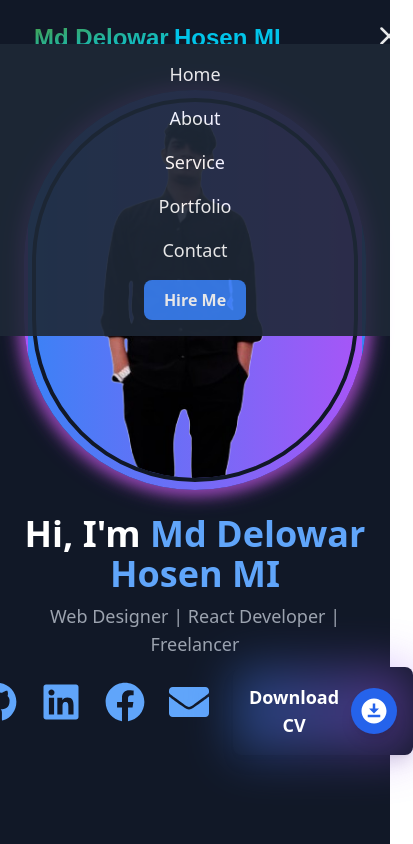
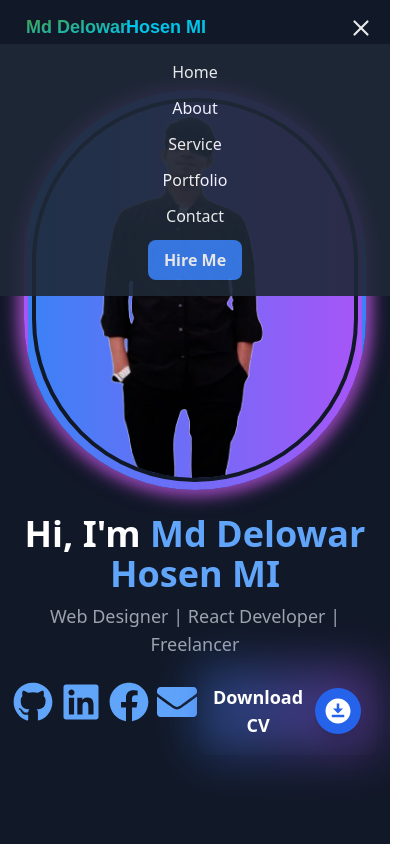
Before and after one commit to delowarmi/Portfolio, a React (Vite) app: page / in a window 390 px wide. Both pictures are taken after a click on the button 389 px from the left and 36 px from the top of the page. Shown: the top 844 px of the page, 413 px wide, since content can reach past the window. Built offline with nearby package versions, Linux system fonts and the light colour scheme.

Commit message:
Refactor Navbar and Index components for improved layout and responsiveness; adjust logo size and spacing, and enhance social media section styling

```diff
--- a/src/components/Navbar.jsx
+++ b/src/components/Navbar.jsx
@@ -36,32 +36,32 @@ const Navbar = () => {
         isScrolled ? "bg-gray-900 shadow-lg py-0" : "bg-transparent py-4"
       }`}
     >
-      <div className="max-w-[1320px] mx-auto flex justify-between items-center px-6">
+      <div className="max-w-[1320px] mx-auto flex justify-between items-center px-4 sm:px-6">
         {/* Logo */}
-        <Link to="/" className="text-white text-2xl font-bold">
-          <div className="flex items-center justify-center h-20">
+        <Link to="/" className="text-white text-xl sm:text-2xl font-bold">
+          <div className="flex items-center justify-center h-16 sm:h-20">
             <svg
-              width="350"
-              height="60"
-              viewBox="0 0 350 60"
+              width="250"
+              height="50"
+              viewBox="0 0 250 50"
               fill="none"
               xmlns="http://www.w3.org/2000/svg"
             >
               <text
                 x="10"
-                y="40"
+                y="30"
                 fontFamily="Arial, sans-serif"
-                fontSize="24"
+                fontSize="18"
                 fontWeight="bold"
                 fill="url(#gradient)"
               >
                 Md Delowar
               </text>
               <text
-                x="150"
-                y="40"
+                x="110"
+                y="30"
                 fontFamily="Arial, sans-serif"
-                fontSize="24"
+                fontSize="18"
                 fontWeight="bold"
                 fill="#00D8FF"
               >
@@ -79,7 +79,7 @@ const Navbar = () => {
 
         {/* Desktop Menu */}
         <div className="hidden lg:flex flex-1 justify-center">
-          <ul className="flex space-x-6">
+          <ul className="flex space-x-4 sm:space-x-6">
             <NavItem to="/" label="Home" />
             <NavItem to="/about" label="About" />
             <NavItem to="/service" label="Service" />
@@ -91,7 +91,7 @@ const Navbar = () => {
         {/* Hire Me Button */}
         <div className="hidden lg:block">
           <Link to="mailto:md48735002@gmail.com">
-            <button className="bg-blue-500 hover:bg-blue-700 text-white font-bold py-2 px-5 rounded-lg transition-all duration-300">
+            <button className="bg-blue-500 hover:bg-blue-700 text-white font-bold py-2 px-4 sm:px-5 rounded-lg transition-all duration-300">
               Hire Me
             </button>
           </Link>
@@ -99,7 +99,7 @@ const Navbar = () => {
 
         {/* Mobile Menu Button */}
         <button onClick={toggleNavbar} className="block lg:hidden text-white">
-          {isOpen ? <X size={30} /> : <Menu size={30} />}
+          {isOpen ? <X size={26} /> : <Menu size={26} />}
         </button>
       </div>
 
@@ -109,7 +109,7 @@ const Navbar = () => {
           isOpen ? "h-auto opacity-100 py-4" : "h-0 opacity-0 overflow-hidden"
         }`}
       >
-        <ul className="flex flex-col items-center space-y-4">
+        <ul className="flex flex-col items-center space-y-3 sm:space-y-4">
           <NavItem to="/" label="Home" onClick={toggleNavbar} />
           <NavItem to="/about" label="About" onClick={toggleNavbar} />
           <NavItem to="/service" label="Service" onClick={toggleNavbar} />
@@ -119,7 +119,7 @@ const Navbar = () => {
           {/* Mobile Hire Me Button */}
           <div className="lg:hidden">
             <Link to="mailto:md48735002@gmail.com">
-              <button className="bg-blue-500 hover:bg-blue-700 text-white font-bold py-2 px-5 rounded-lg transition-all duration-300">
+              <button className="bg-blue-500 hover:bg-blue-700 text-white font-bold py-2 px-4 rounded-lg transition-all duration-300">
                 Hire Me
               </button>
             </Link>
@@ -136,7 +136,7 @@ const NavItem = ({ to, label, onClick }) => {
       <Link
         to={to}
         onClick={onClick}
-        className="text-white text-lg font-medium hover:text-blue-400 transition duration-300"
+        className="text-white text-base sm:text-lg font-medium hover:text-blue-400 transition duration-300"
       >
         {label}
       </Link>
--- a/src/components/pages/Index.jsx
+++ b/src/components/pages/Index.jsx
@@ -55,11 +55,12 @@ const Home = () => {
             </motion.h1>
             <p className="text-lg text-gray-400 mt-2">Web Designer | React Developer | Freelancer</p>
 
-            <section className="mt-6 flex gap-x-6 justify-center lg:justify-start">
+            <section className="mt-6  flex  lg:gap-x-6 justify-center lg:justify-start">
+              <div className=" flex gap-x-2 lg:gap-x-6 justify-center lg:justify-start">
               <a href="https://github.com/delowarmi" className="text-[40px] text-blue-400"><FaGithub /></a>
               <a href="https://www.linkedin.com/in/md-delowar-hossen-mi-54a462324/" className="text-[40px] text-blue-400"><FaLinkedin /></a>
               <a href="https://www.facebook.com/md.delowarhossenmi" className="text-[40px] text-blue-400"><FaFacebook /></a>
-              <a href="mailto:md48735002@gmail.com" className="text-[40px] text-blue-400"><FaEnvelope /></a>
+              <a href="mailto:md48735002@gmail.com" className="text-[40px] text-blue-400"><FaEnvelope /></a></div>
               <div className=" flex items-center gap-x-3 -mt-[15px] p-4 bg-gray-900 rounded-lg shadow-lg relative">
                   <div className="absolute inset-0 rounded-lg bg-gradient-to-r from-blue-500 to-purple-500 blur-xl opacity-40"></div>
                   <span className="text-white text-lg font-semibold relative z-10">Download CV</span>
```
